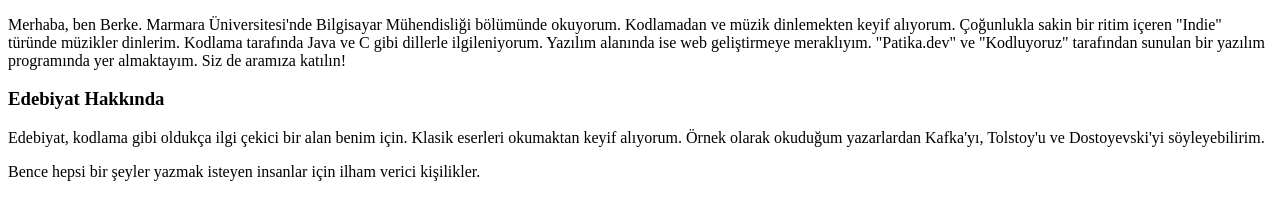
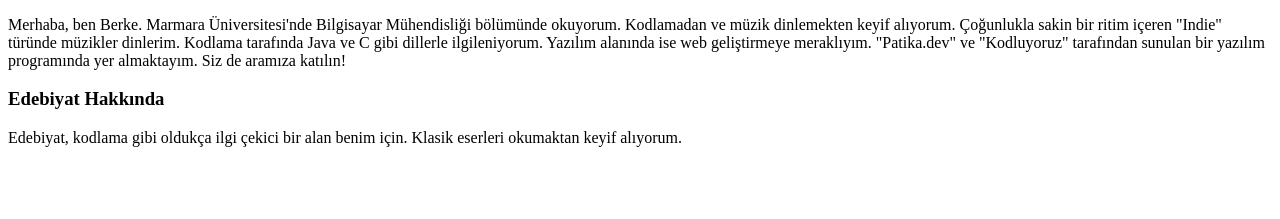
Before and after one commit to Berke-Bayram/Patika.dev, a plain HTML site: page Folder1/index.html in a window 1280 px wide. Shown: the part 131-350 px from the top of the page. Drawn offline with Linux system fonts and the light colour scheme.

Commit message:
index.html
Bu dosya, "Patika.dev" üzerinde yer alan "HTML" dersi için bir ödev dosyasıdır.
https://app.patika.dev/

```diff
--- a/Folder1/index.html
+++ b/Folder1/index.html
@@ -22,9 +22,4 @@ Siz de aramıza katılın!
 <p>
 Edebiyat, kodlama gibi oldukça ilgi çekici bir alan benim için.
 Klasik eserleri okumaktan keyif alıyorum.
-Örnek olarak okuduğum yazarlardan Kafka'yı, Tolstoy'u ve Dostoyevski'yi söyleyebilirim.
 </p>
-
-<p>
-Bence hepsi bir şeyler yazmak isteyen insanlar için ilham verici kişilikler.
-</p>
```
